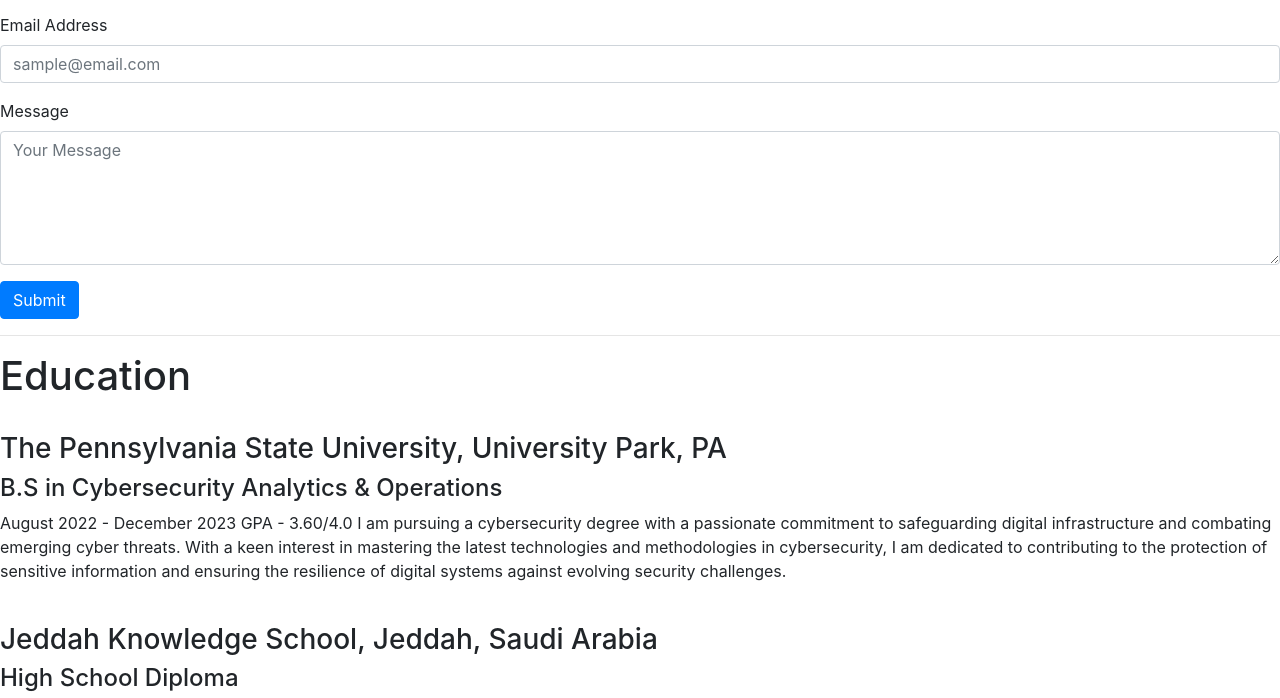
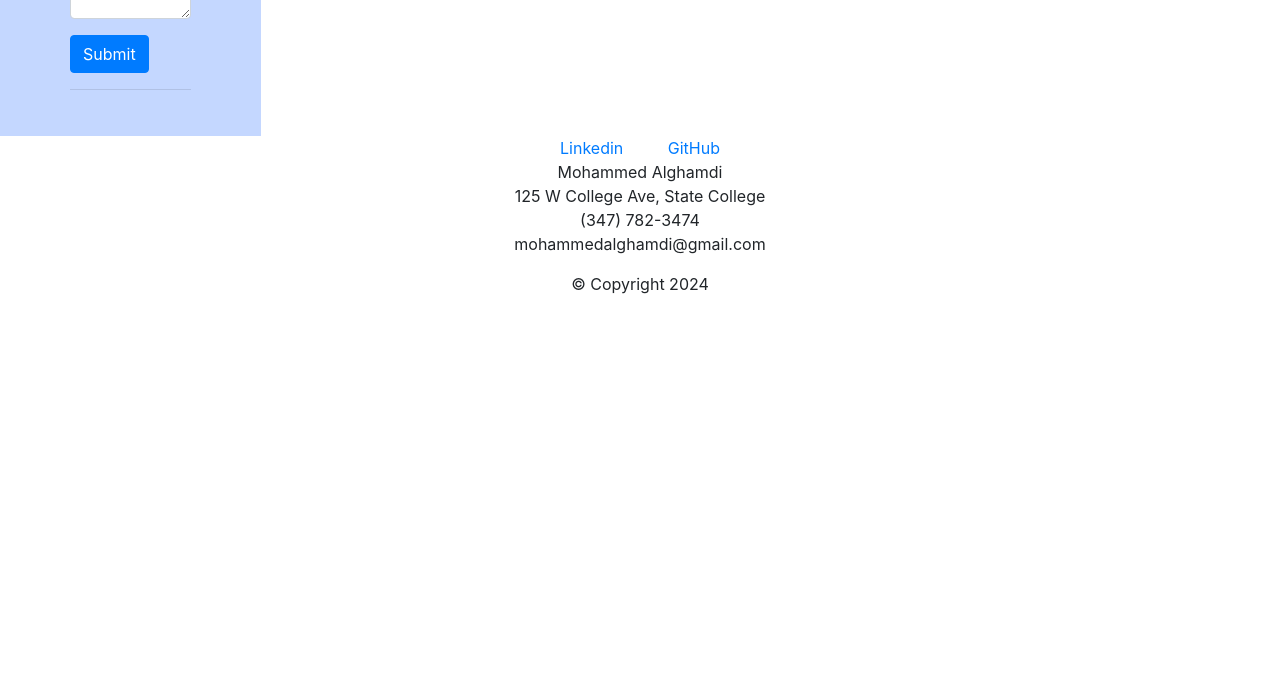
Before and after one commit to MoAlghamdi99/Project1, a plain HTML site: page education.html in a window 1280 px wide. Shown: the part 651-1349 px from the top of the page. After the commit the page ends 963 px from the top, so only its background shows below. Drawn offline with nearby package versions, Linux system fonts and the light colour scheme; the site is published under a folder, as on GitHub Pages, so addresses that start at the root find nothing; no server answers.

Commit message:
third commit
edit errors

```diff
--- a/education.html
+++ b/education.html
@@ -4,7 +4,7 @@
     <meta charset="UTF-8">
     <title>Mohammed Alghamdi</title>
     <link rel="stylesheet" href="https://cdn.jsdelivr.net/npm/bootstrap@4.3.1/dist/css/bootstrap.min.css" integrity="sha384-ggOyR0iXCbMQv3Xipma34MD+dH/1fQ784/j6cY/iJTQUOhcWr7x9JvoRxT2MZw1T" crossorigin="anonymous">
-    <link rel="stylesheet" href="/resources/styles/styles.css">
+    <link rel="stylesheet" href="resources/styles/styles.css">
 </head>
 <body>
 
```
Also changed, not shown: experience.html (+1 -1 lines), gallery.html (+1 -1 lines), resume.html (+1 -1 lines), weblinks.html (+1 -1 lines).
